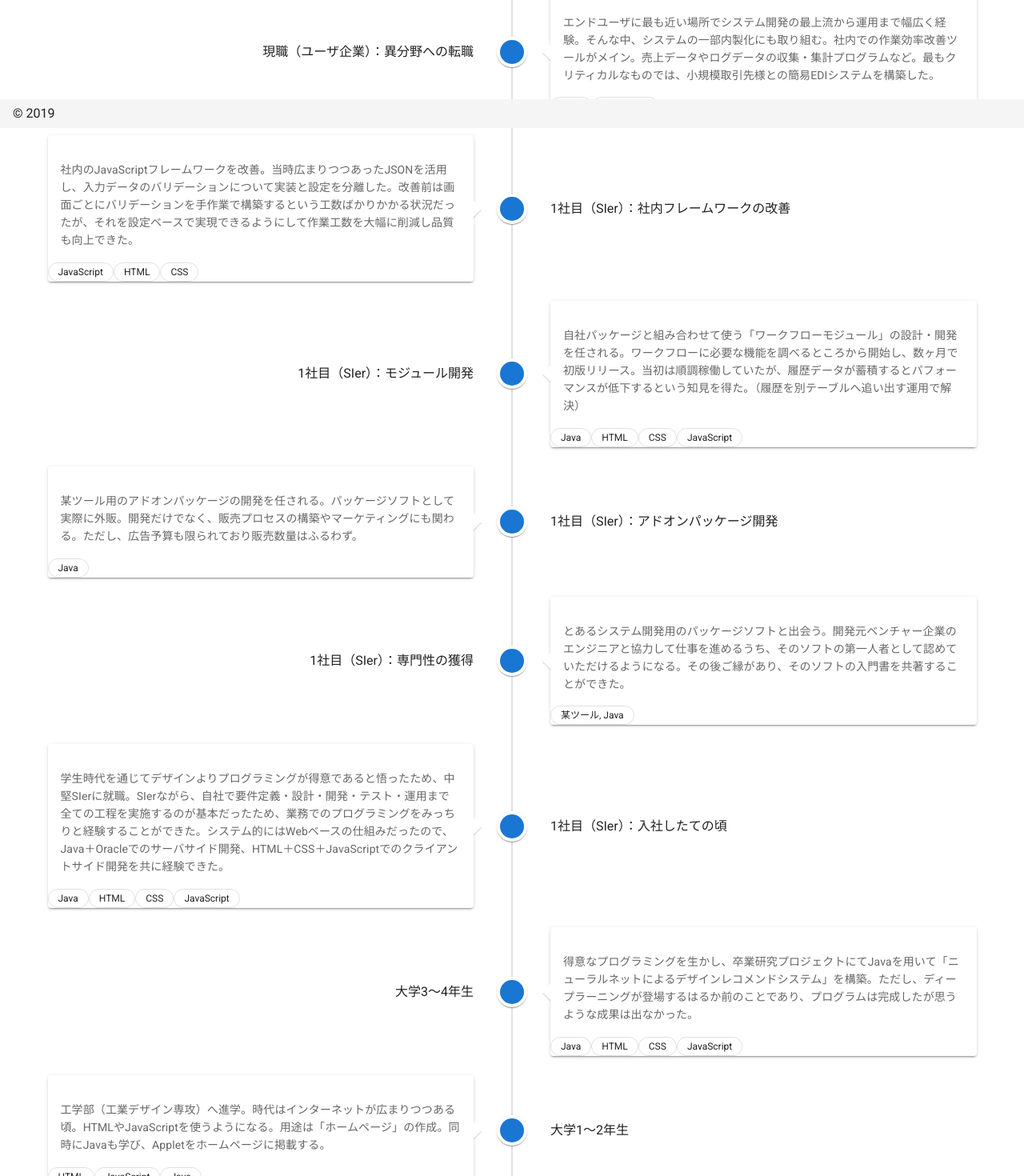
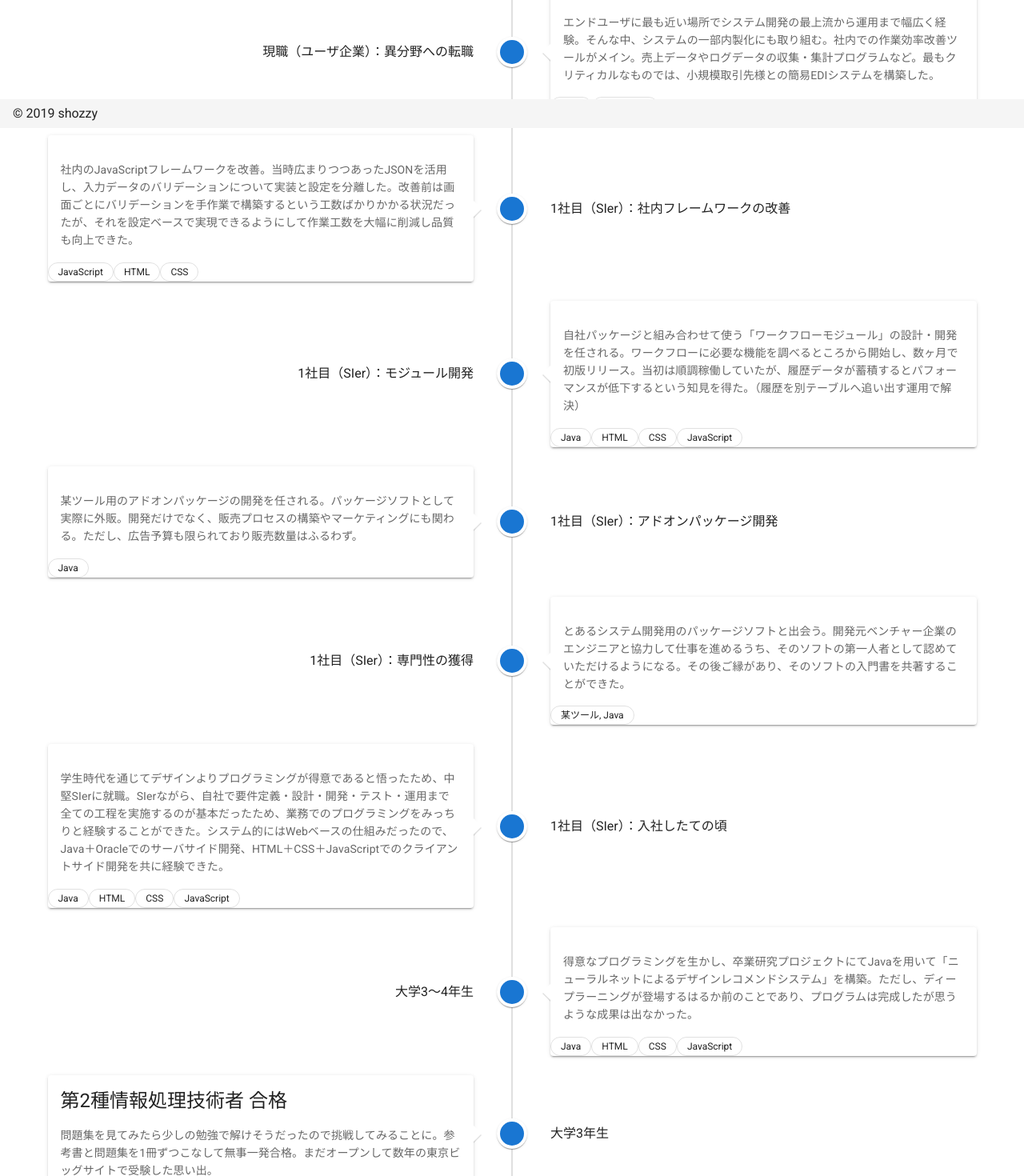
Before and after one commit to shozzy/portfolio-vue, a Nuxt app: page /profile in a window 1280 px wide. Shown: the part 640-2110 px from the top of the page at 80% size. Built offline with nearby package versions, Linux system fonts and the light colour scheme.

Commit message:
作業中断時コミット

```diff
--- a/layouts/default.vue
+++ b/layouts/default.vue
@@ -15,7 +15,7 @@
       </v-container>
     </v-content>
     <v-footer app>
-      <span>&copy; 2019</span>
+      <span>&copy; 2019 shozzy</span>
     </v-footer>
   </v-app>
 </template>
--- a/pages/profile.vue
+++ b/pages/profile.vue
@@ -53,6 +53,7 @@ export default {
         { when: "1社目（SIer）：専門性の獲得", message: "とあるシステム開発用のパッケージソフトと出会う。開発元ベンチャー企業のエンジニアと協力して仕事を進めるうち、そのソフトの第一人者として認めていただけるようになる。その後ご縁があり、そのソフトの入門書を共著することができた。", languages: ["某ツール, Java"] },
         { when: "1社目（SIer）：入社したての頃", message: "学生時代を通じてデザインよりプログラミングが得意であると悟ったため、中堅SIerに就職。SIerながら、自社で要件定義・設計・開発・テスト・運用まで全ての工程を実施するのが基本だったため、業務でのプログラミングをみっちりと経験することができた。システム的にはWebベースの仕組みだったので、Java＋Oracleでのサーバサイド開発、HTML＋CSS＋JavaScriptでのクライアントサイド開発を共に経験できた。", languages: ["Java", "HTML", "CSS", "JavaScript"] },
         { when: "大学3〜4年生", message: "得意なプログラミングを生かし、卒業研究プロジェクトにてJavaを用いて「ニューラルネットによるデザインレコメンドシステム」を構築。ただし、ディープラーニングが登場するはるか前のことであり、プログラムは完成したが思うような成果は出なかった。", languages: ["Java", "HTML", "CSS", "JavaScript"] },
+        { when: "大学3年生", title: "第2種情報処理技術者 合格", message: "問題集を見てみたら少しの勉強で解けそうだったので挑戦してみることに。参考書と問題集を1冊ずつこなして無事一発合格。まだオープンして数年の東京ビッグサイトで受験した思い出。" },
         { when: "大学1〜2年生", message: "工学部（工業デザイン専攻）へ進学。時代はインターネットが広まりつつある頃。HTMLやJavaScriptを使うようになる。用途は「ホームページ」の作成。同時にJavaも学び、Appletをホームページに掲載する。", languages: ["HTML", "JavaScript", "Java"] },
         { when: "高校生", message: "EPSON PC486シリーズ（98互換機）を購入。「LSI-C86試食版」でC言語に触れる。", languages: ["C"] },
         { when: "中学生", message: "PC-8801を購入。友人からマイコンベーシックマガジンを紹介され、掲載プログラムを打ち込んで楽しむようになる。", languages: ["N88-BASIC"] },
```
